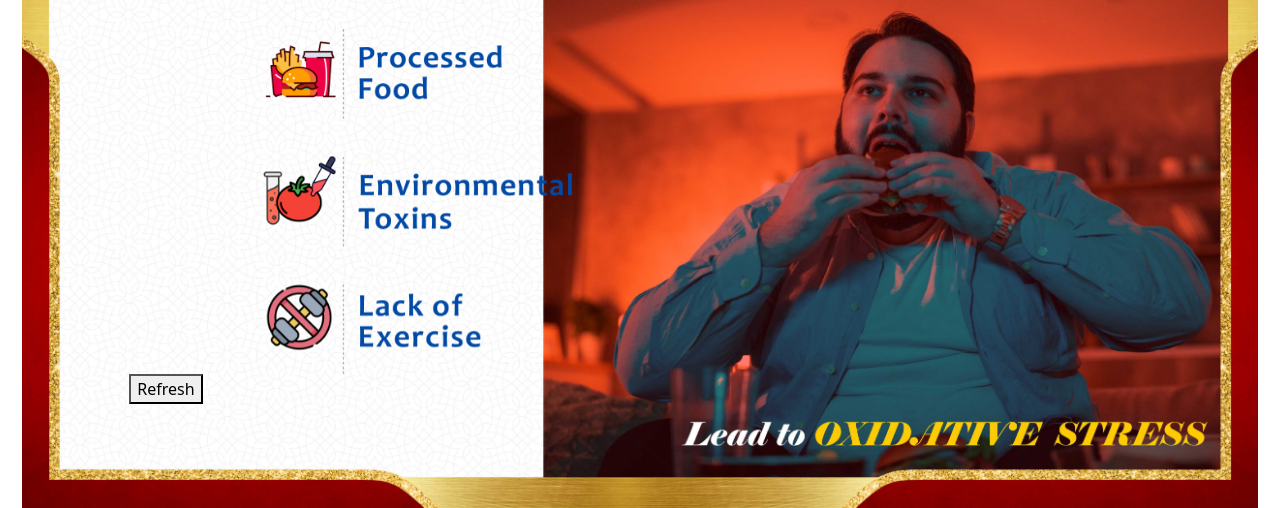
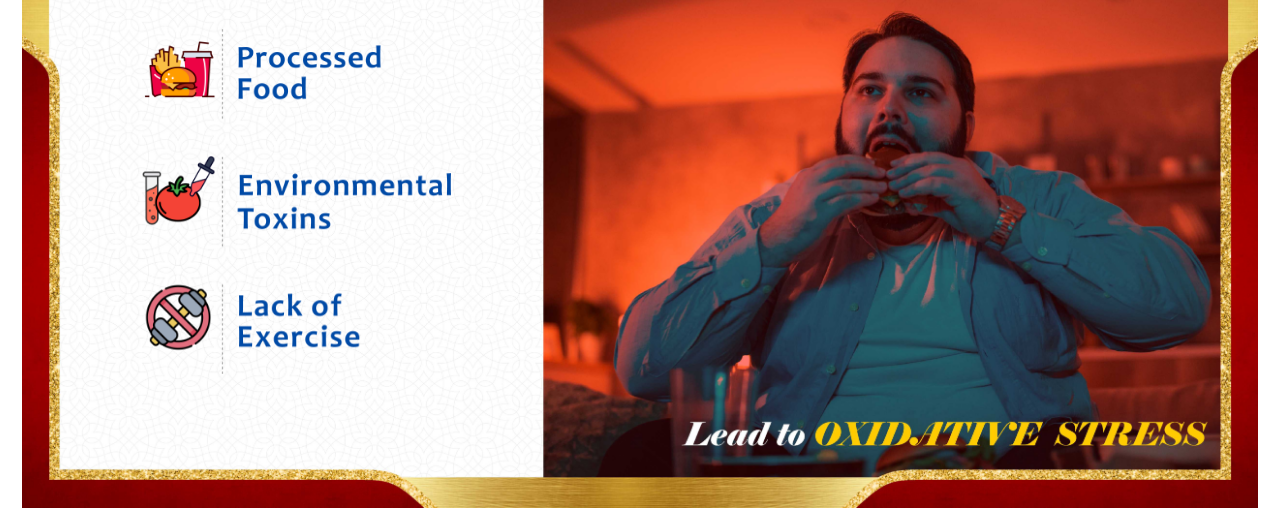
Before and after one commit to Sanil-Surve/globaspace, a plain HTML site: page Slide4/index.html in a window 1280 px wide. Shown: the part 292-800 px from the top of the page. Drawn offline with Linux system fonts and the light colour scheme.

Commit message:
code updated

```diff
--- a/Slide4/index.html
+++ b/Slide4/index.html
@@ -163,7 +163,7 @@
                 src="assets/pointers4.png"
                 class="slide-left slide-delay-1 img-fluid"
                 alt="Boost Immunity"
-                style="margin-top: 289px; margin-left: 248px"
+                style="margin-top: 289px; margin-left: 127px"
               />
             </a>
             <!-- <img
@@ -178,8 +178,6 @@
               alt="Catch-Up Growth"
               style="margin-top: 10px; margin-left: 191px"
             /> -->
-
-            <button onclick="Android.refreshPage()">Refresh</button>
           </div>
         </div>
       </div>
```
